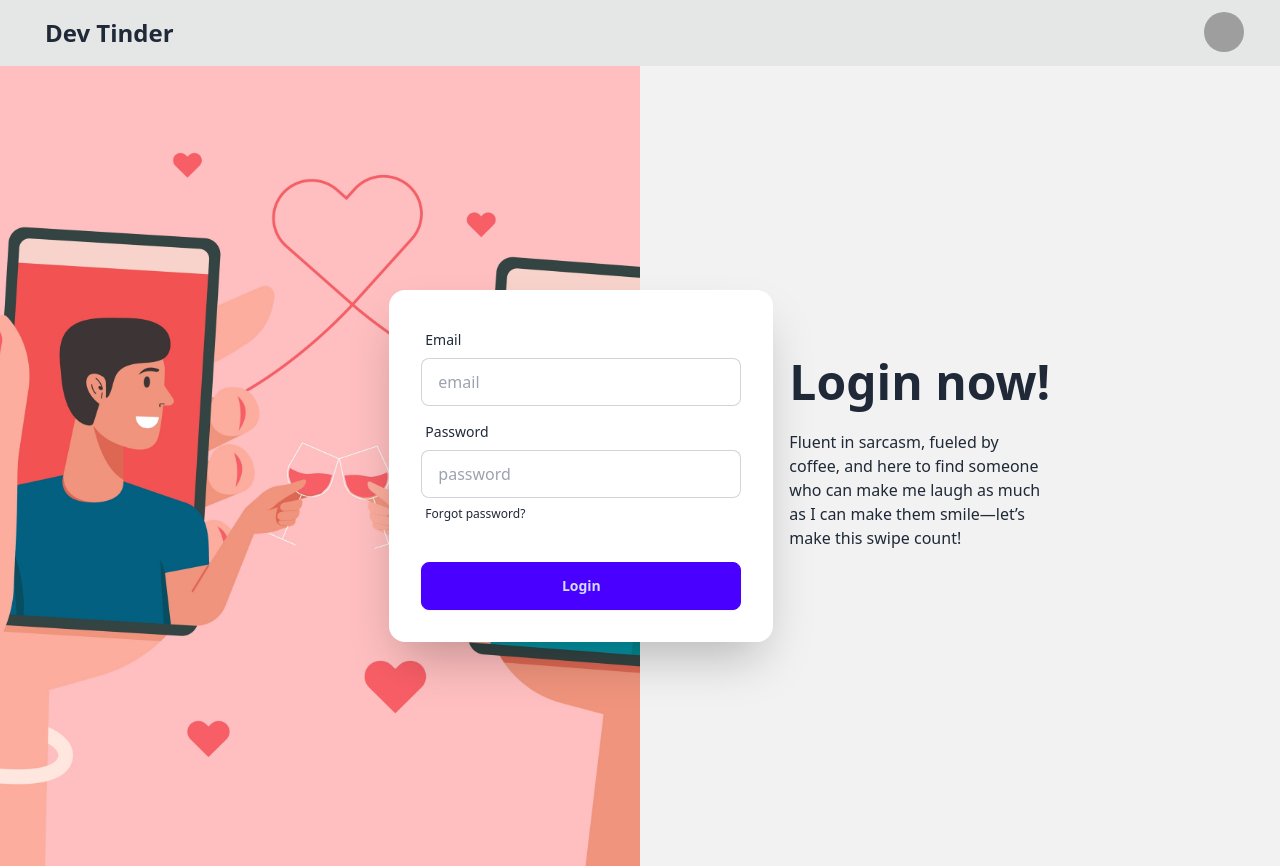
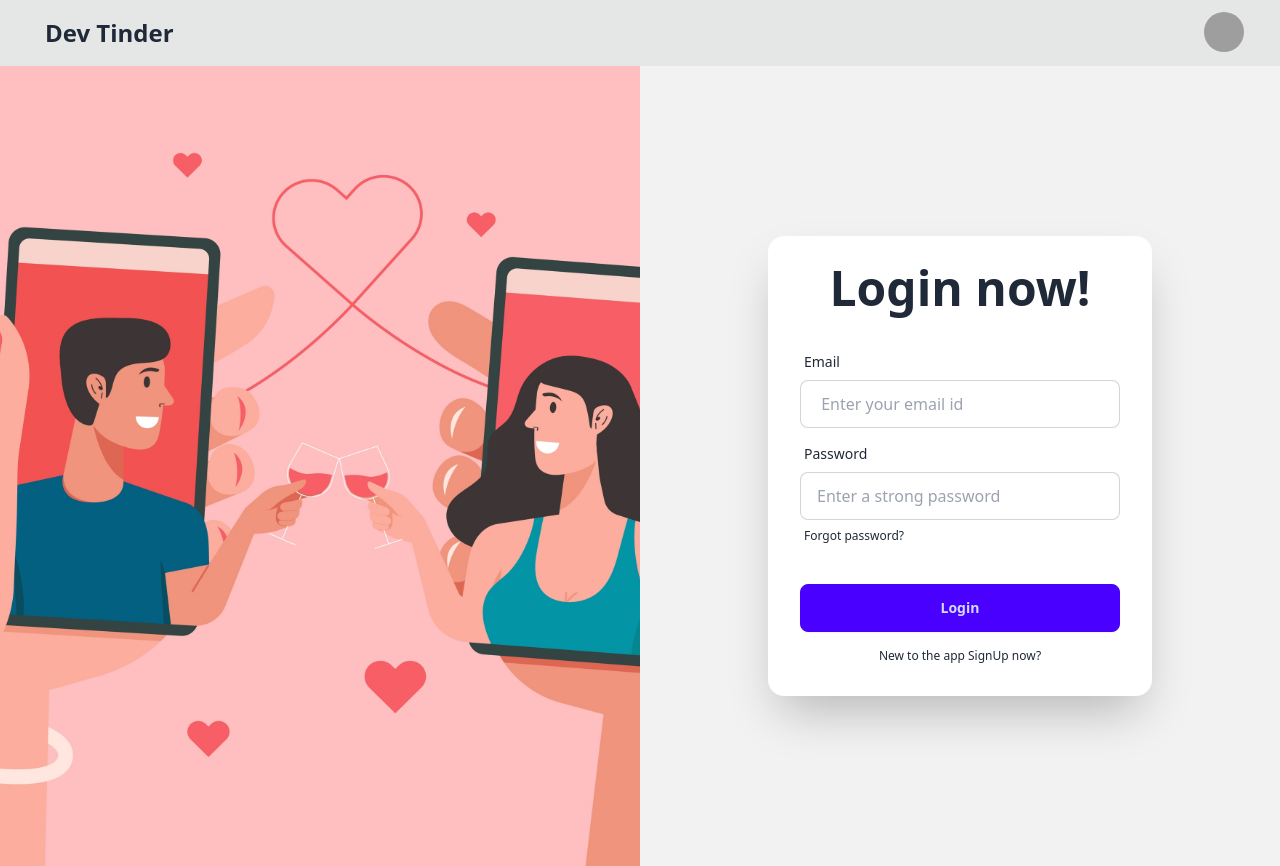
Before and after one commit to anikethsanthan/DevTinder-Frontend, a React (Vite) app: page / in a window 1280 px wide. Built offline with nearby package versions, Linux system fonts and the light colour scheme; grey boxes are pictures that could not be loaded.

Commit message:
made the Ui part of the signin /signup page

```diff
--- a/src/components/Signin.jsx
+++ b/src/components/Signin.jsx
@@ -1,45 +1,80 @@
+import { useState } from "react"
 
 
 const LOGIN = () => {
+const [isSignIn, setSignIn]= useState(true)
+
+const handleClick=()=>{
+  setSignIn(!isSignIn)
+}
+
   return (
-    <div >
+    <div className="flex">
+      <div className="w-1/2">
       <img className=" absolute object-cover w-1/2 h-full" src="./App-background.jpg" alt="bckground img"></img>
+      </div>
 
-       <div className="hero bg-base-200 min-h-screen">
-  <div className="hero-content flex-col lg:flex-row-reverse w-2/3" >
-    <div className="text-center lg:text-left">
-      <h1 className="text-5xl font-bold">Login now!</h1>
-      <p className="py-6">
-      Fluent in sarcasm, fueled by coffee, and here to find someone who can make me laugh as much as I can make them smile—let’s make this swipe count!
-      </p>
-    </div>
-    <div className="card bg-base-100 ml-[160px] w-full max-w-sm shrink-0 shadow-2xl ">
+
+
+    {/* 2nd div */}
+      <div className="w-1/2">
+      <div className="hero bg-base-200 min-h-screen">
+  <div className="hero-content flex-col lg:flex-row-reverse">
+
+    <div className="card bg-base-100 w-[160%] max-w-sm shrink-0 shadow-2xl">
+    <h1 className="text-5xl font-bold flex justify-center pt-7">{isSignIn ? "Login now!":"SignUp!"}</h1>
       <form className="card-body">
+
+        {!isSignIn&&<>
+      <div className="form-control">
+          <label className="label">
+            <span className="label-text">First Name</span>
+          </label>
+          <input type="text" placeholder="Enter your first name"   className="input input-bordered" required />
+        </div>
+        <div className="form-control">
+          <label className="label">
+            <span className="label-text">Last Name</span>
+          </label>
+          <input type="text" placeholder=" Enter your last name"  className="input input-bordered" required />
+        </div>
+        </>}
+
+
         <div className="form-control">
           <label className="label">
             <span className="label-text">Email</span>
           </label>
-          <input type="email" placeholder="email" className="input input-bordered " required />
+          <input type="email" placeholder=" Enter your email id" className="input input-bordered" required />
         </div>
         <div className="form-control">
           <label className="label">
             <span className="label-text">Password</span>
           </label>
-          <input type="password" placeholder="password" className="input input-bordered" required />
+          <input type="password" placeholder="Enter a strong password" className="input input-bordered" required />
           <label className="label">
             <a href="#" className="label-text-alt link link-hover">Forgot password?</a>
           </label>
         </div>
         <div className="form-control mt-6">
-          <button className="btn btn-primary">Login</button>
+          <button className="btn btn-primary">{isSignIn ? "Login ":"Signup"}</button>
+
+          <p  onClick ={()=>handleClick()}className="mt-4 flex justify-center label-text-alt link link-hover">
+          {isSignIn ? "New to the app SignUp now?":"Already a user Sign In!"}</p>
         </div>
       </form>
     </div>
   </div>
 </div>
+ </div>
 
 
-    </div>
+
+
+</div>
+
+
+
   )
 }
 
--- /dev/null
+++ b/src/utils/appStore.js
@@ -0,0 +1,6 @@
+// import { configureStore } from "@reduxjs/toolkit";
+
+
+// const appStore =configureStore({
+//     reducer{}
+// })
```
